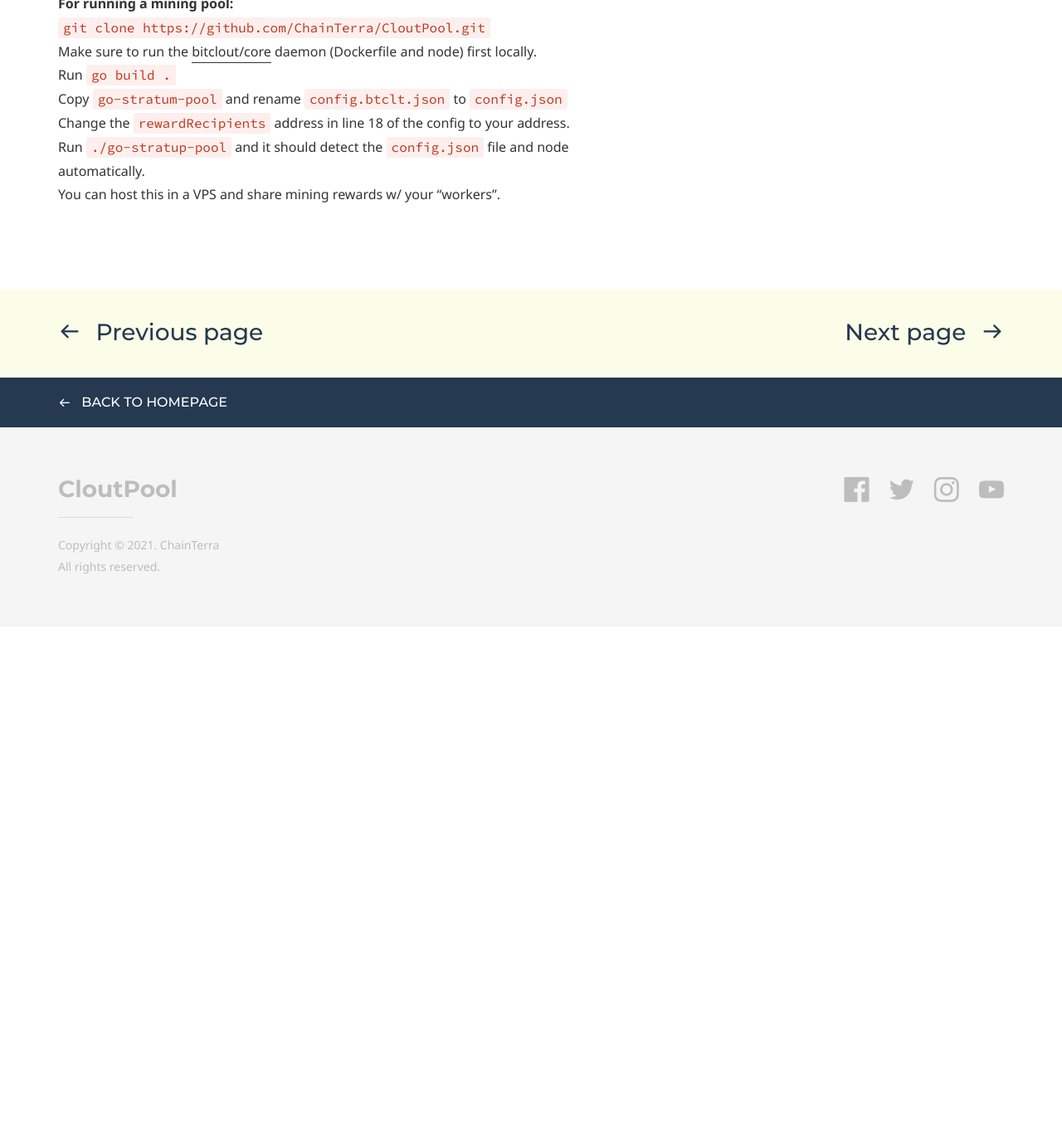
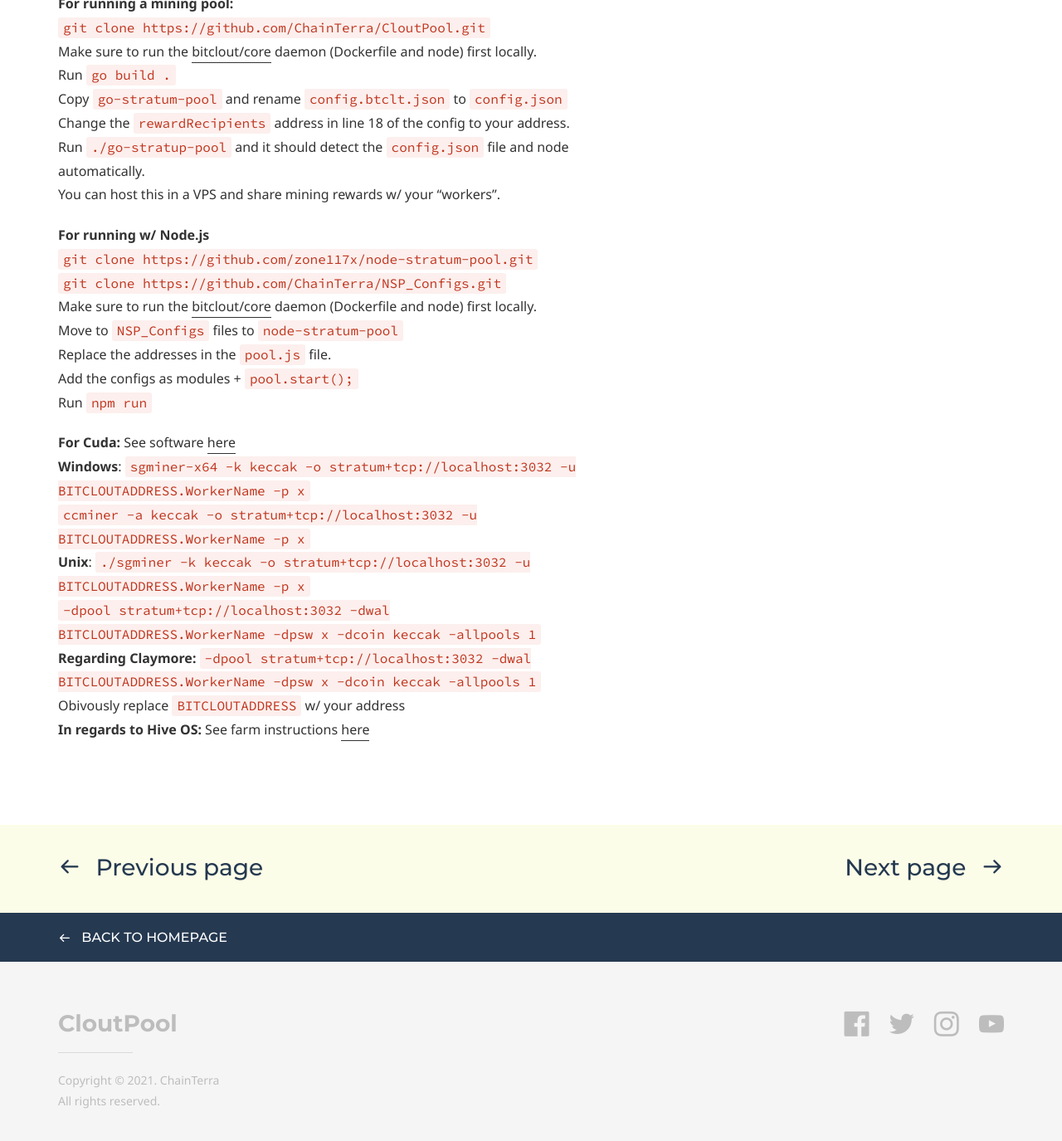
Before and after one commit to ChainTerra/BTCLT-Guide, a Jekyll site: the page built from mining-setup.md, in a window 1280 px wide and 1400 px high, scrolled down 1295 px. Shown: the top 1375 px of the window at 83% size. Built offline with Jekyll 4.4.1, drawn with Linux system fonts in a browser that asks for light colours; some web fonts are replaced; before the commit the page ends 2050 px from its top, so only the background shows below that.

Commit message:
Update mining-setup.md

```diff
--- a/mining-setup.md
+++ b/mining-setup.md
@@ -53,3 +53,21 @@ Copy `go-stratum-pool` and rename `config.btclt.json` to `config.json` \
 Change the `rewardRecipients` address in line 18 of the config to your address. \
 Run `./go-stratup-pool` and it should detect the `config.json` file and node automatically. \
 You can host this in a VPS and share mining rewards w/ your "workers".
+
+**For running w/ Node.js** \
+`git clone https://github.com/zone117x/node-stratum-pool.git` \
+`git clone https://github.com/ChainTerra/NSP_Configs.git` \
+Make sure to run the [bitclout/core](https://github.com/bitclout/core) daemon (Dockerfile and node) first locally. \
+Move to `NSP_Configs` files to `node-stratum-pool` \
+Replace the addresses in the `pool.js` file. \
+Add the configs as modules + `pool.start();` \
+Run `npm run`
+
+**For Cuda:** See software [here](https://github.com/ChainTerra/CP_Cuda) \
+**Windows**: `sgminer-x64 -k keccak -o stratum+tcp://localhost:3032 -u BITCLOUTADDRESS.WorkerName -p x` \
+`ccminer -a keccak -o stratum+tcp://localhost:3032 -u BITCLOUTADDRESS.WorkerName -p x` \
+**Unix**: `./sgminer -k keccak -o stratum+tcp://localhost:3032 -u BITCLOUTADDRESS.WorkerName -p x` \
+`-dpool stratum+tcp://localhost:3032 -dwal BITCLOUTADDRESS.WorkerName -dpsw x -dcoin keccak -allpools 1` \
+**Regarding Claymore:** `-dpool stratum+tcp://localhost:3032 -dwal BITCLOUTADDRESS.WorkerName -dpsw x -dcoin keccak -allpools 1` \
+Obivously replace `BITCLOUTADDRESS` w/ your address \
+**In regards to Hive OS:** See farm instructions [here](https://github.com/ChainTerra/CP_WR_Confs)
```
